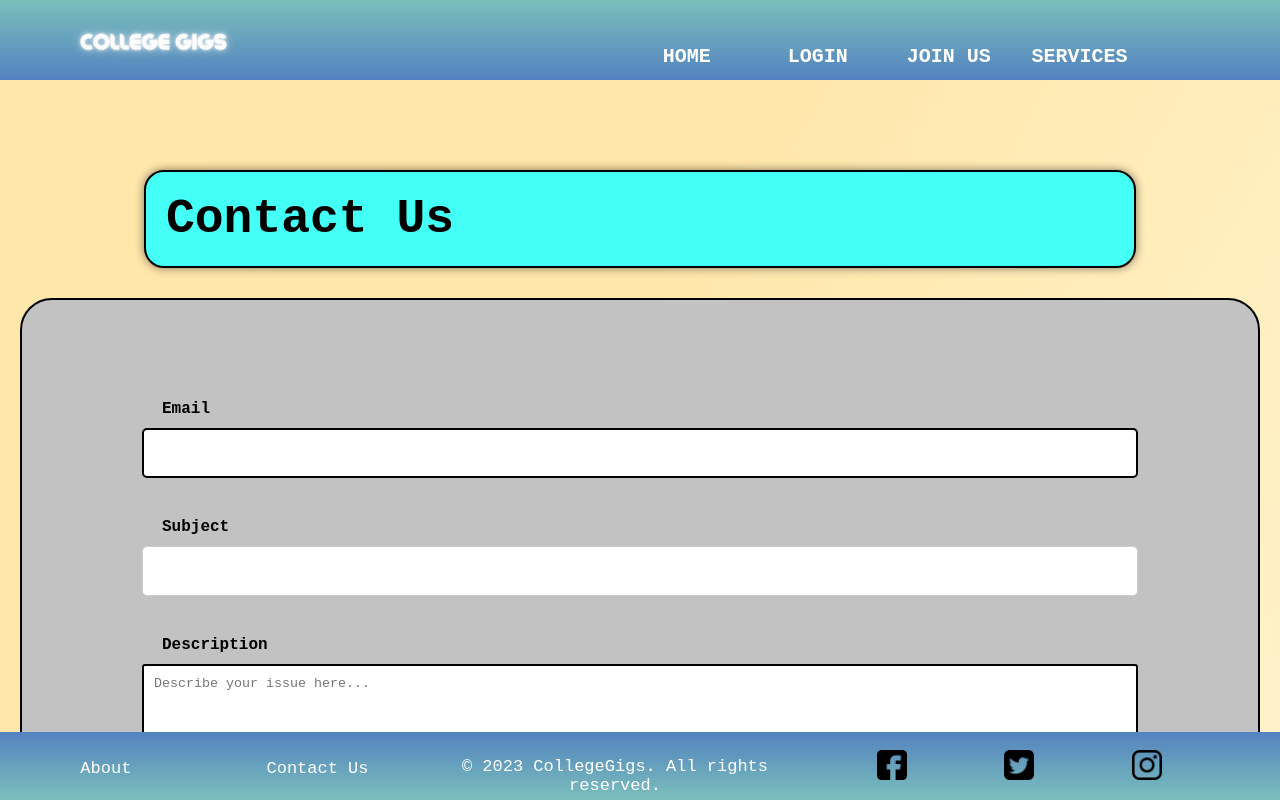
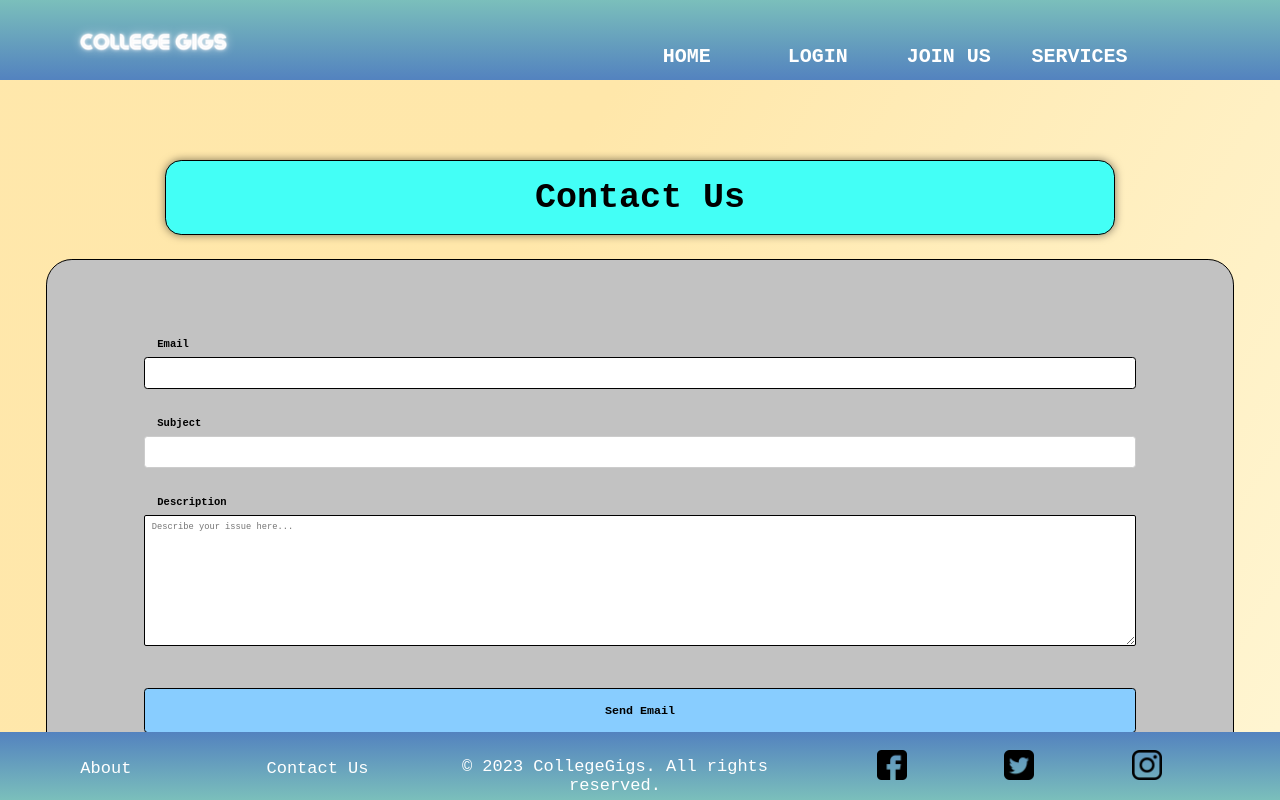
Before and after one commit to fynn07/college-gigs, a React (Create React App) app: page /contact in a window 1280 px wide. Shown: the top 800 px of the page. Built offline with nearby package versions, Linux system fonts and the light colour scheme.

Commit message:
[frontend] fixed contact page

```diff
--- a/src/styles/contact.css
+++ b/src/styles/contact.css
@@ -1,5 +1,6 @@
 #contact * {
     box-sizing: border-box;
+    zoom: 90%;
 }
 
 #contact {
@@ -24,6 +25,7 @@
 
 #contact_header{
     text-align: center;
+    display: flex;
     font-size: 24px;
     margin: 50px auto 30px auto;
     border: 2px solid black;
@@ -32,6 +34,9 @@
     background-color: rgb(67, 255, 246);
     box-shadow: 0 0 10px rgba(0, 0, 0, 0.5);
     width: 80%;
+}
+#contact_header h1{
+    flex: 1;
 }
 
 #contact_form {
```
